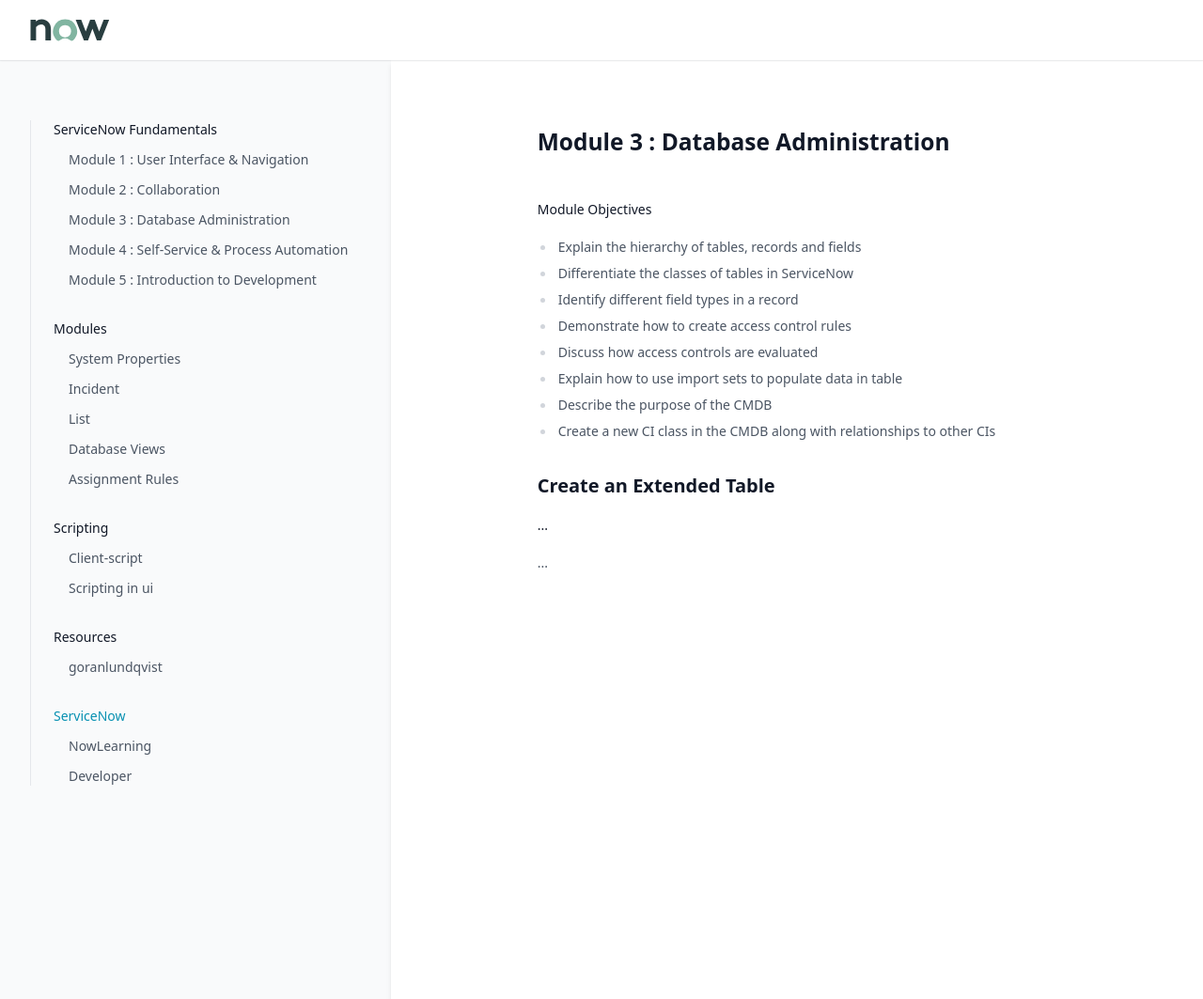
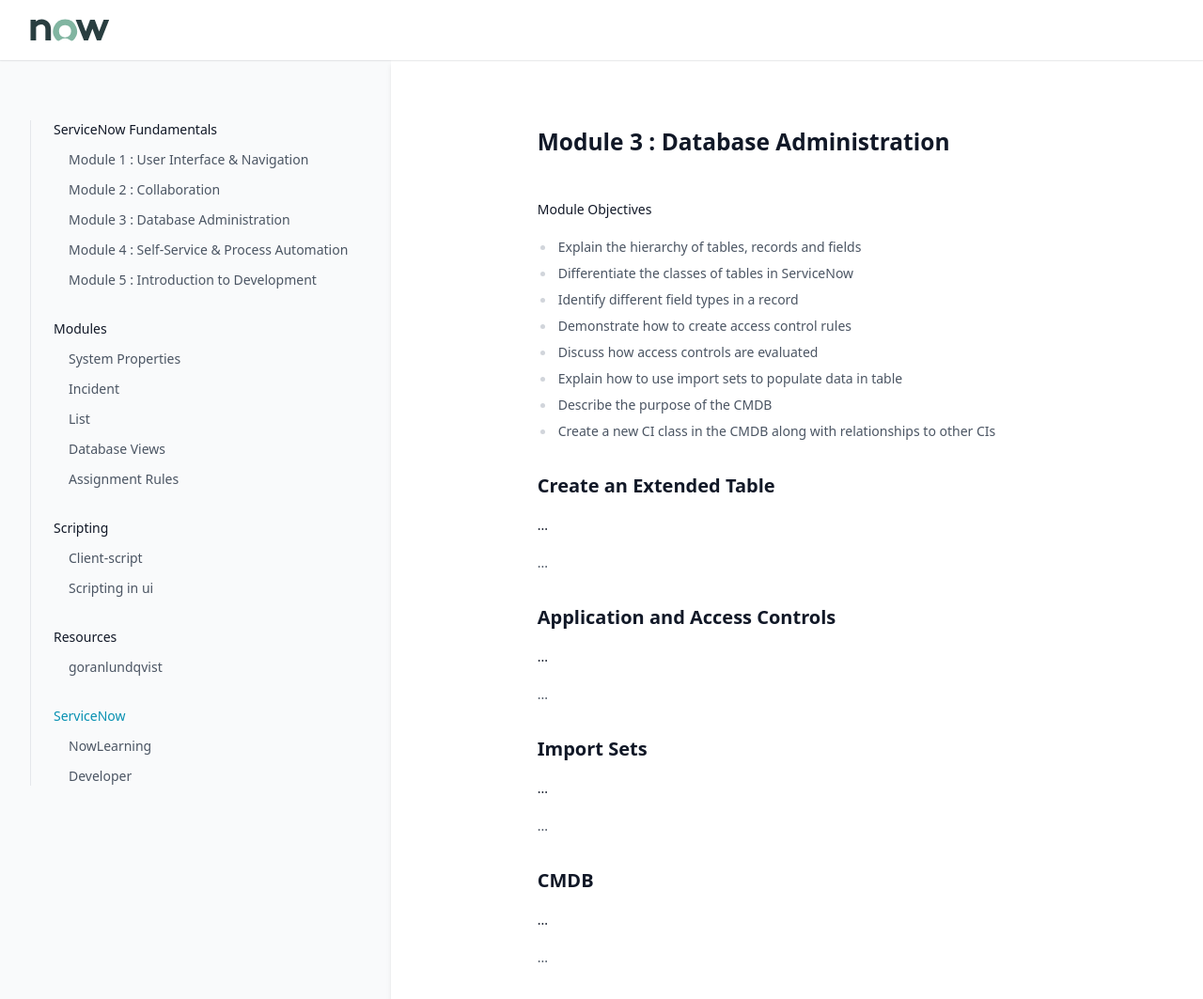
Before and after one commit to greglejeune/ebook, a Jekyll site: the page built from _servicenow/2021-11-01-snf-module3.md, in a window 1280 px wide and 1111 px high. Shown: the top 1063 px of the window at 94% size. Built offline with Jekyll 4.4.1, drawn with Linux system fonts in a browser that asks for light colours.

Commit message:
Update 2021-11-01-snf-module3.md

```diff
--- a/_servicenow/2021-11-01-snf-module3.md
+++ b/_servicenow/2021-11-01-snf-module3.md
@@ -26,3 +26,27 @@ category: snf
 <p style="text-align: justify;">
     ...
 </p>
+
+<h2>Application and Access Controls</h2>
+
+<p style="text-align: justify;"><strong>...</strong></p>
+
+<p style="text-align: justify;">
+    ...
+</p>
+
+<h2>Import Sets</h2>
+
+<p style="text-align: justify;"><strong>...</strong></p>
+
+<p style="text-align: justify;">
+    ...
+</p>
+
+<h2>CMDB</h2>
+
+<p style="text-align: justify;"><strong>...</strong></p>
+
+<p style="text-align: justify;">
+    ...
+</p>
```
